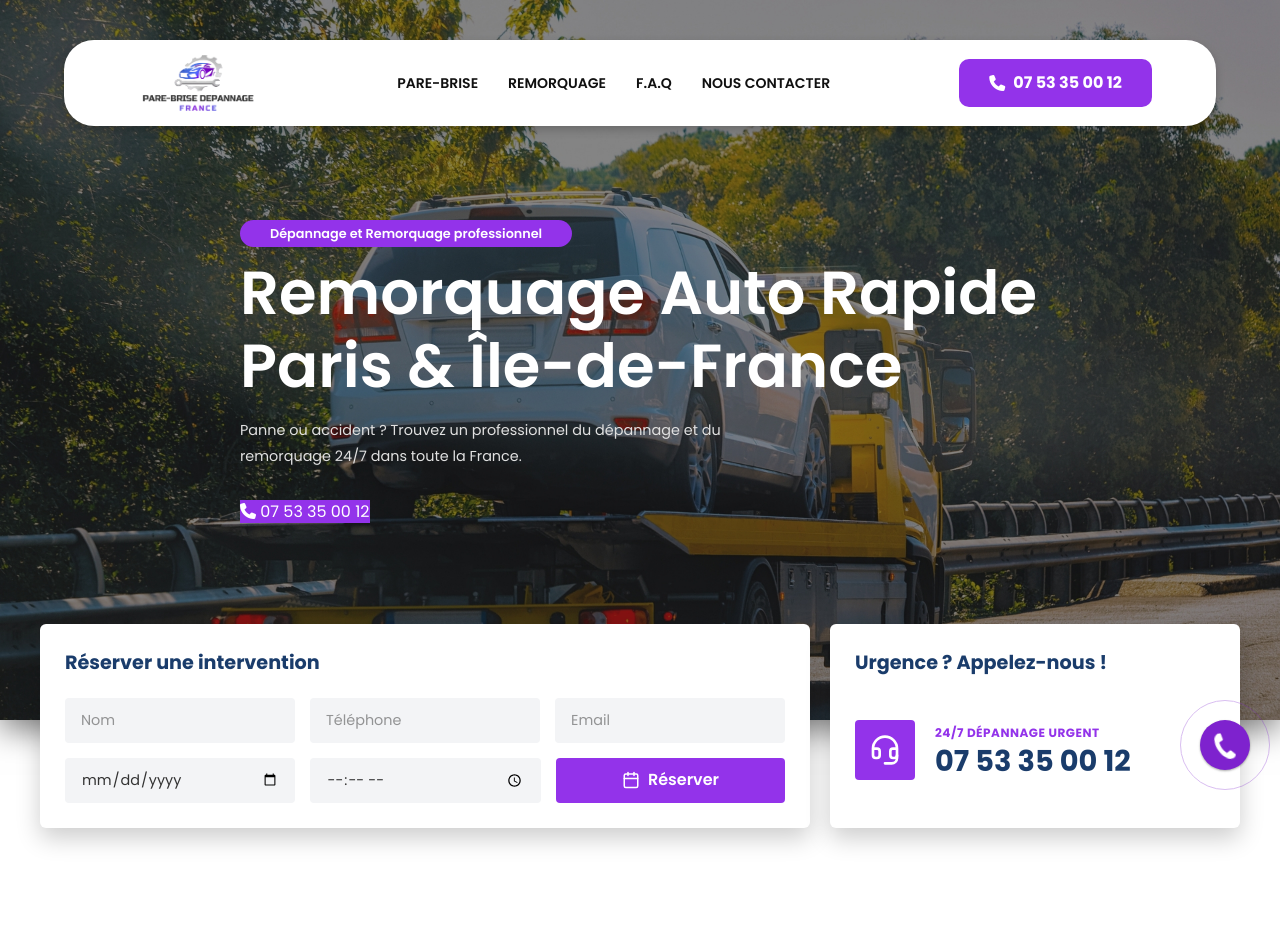
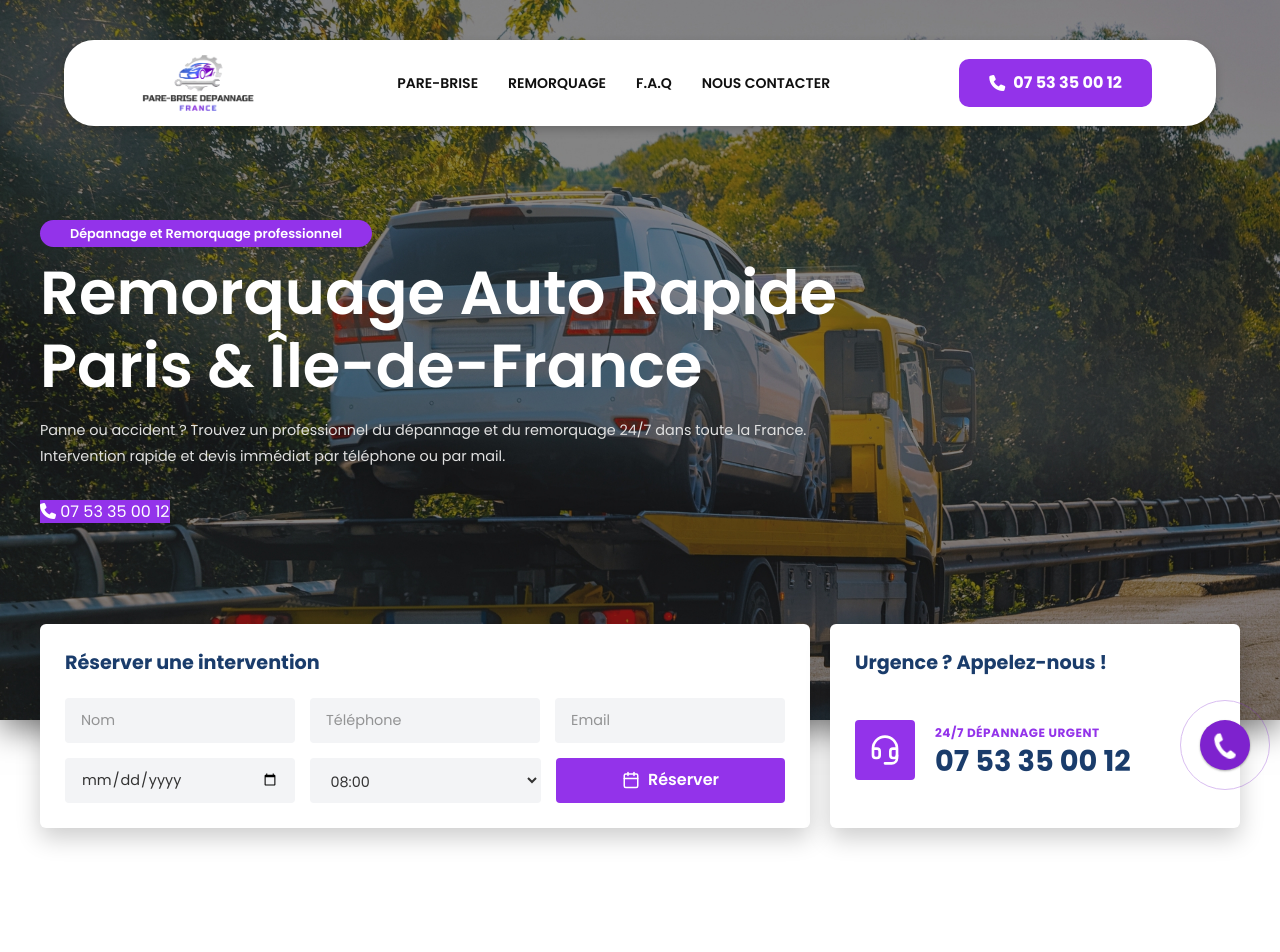
Before and after one commit to asmatrouky/parebrisedepannage, a Next.js app: page /depannage in a window 1280 px wide. Shown: the top 952 px of the page. Built offline with nearby package versions, Linux system fonts and the light colour scheme.

Commit message:
mise à jour css

```diff
--- a/app/globals.css
+++ b/app/globals.css
@@ -1751,6 +1751,8 @@ background-color: #ffffff;
   font-size: 14px;
   line-height: 1.5;
   margin: 10px 0 0 0;
+    color: #101010;
+
 }
 
 /* Responsive */
--- a/components/DepannageHero.jsx
+++ b/components/DepannageHero.jsx
@@ -1,7 +1,7 @@
 "use client";
 
-import React, { useState, useEffect } from "react";
-import { Calendar, Headset } from "lucide-react";
+import React, { useState } from "react";
+import { Phone, Calendar, Headset } from "lucide-react";
 
 export default function DepannageHero() {
   const [formData, setFormData] = useState({
@@ -11,16 +11,6 @@ export default function DepannageHero() {
     date: "",
     hour: "",
   });
-
-  const [isIOS, setIsIOS] = useState(false);
-
-  // Détecter iPhone / iPad (Safari mobile)
-  useEffect(() => {
-    if (typeof navigator !== "undefined") {
-      const ua = navigator.userAgent || navigator.vendor || "";
-      setIsIOS(/iPad|iPhone|iPod/.test(ua));
-    }
-  }, []);
 
   const handleChange = (e) => {
     setFormData({
@@ -40,6 +30,7 @@ export default function DepannageHero() {
       });
 
       if (!res.ok) {
+        console.error("Erreur API :", await res.text());
         alert("Erreur lors de l’envoi du formulaire.");
         return;
       }
@@ -53,31 +44,26 @@ export default function DepannageHero() {
         hour: "",
       });
     } catch (err) {
-      alert("Erreur réseau.");
-      console.error(err);
+      console.error("Erreur réseau :", err);
+      alert("Erreur lors de l’envoi du formulaire.");
     }
   };
 
   return (
     <section className="depannage-hero-section">
-
-      {/* STYLE pour placeholder iOS */}
-      <style>{`
-        .ios-placeholder::placeholder {
-          color: #b3b3b3;
-        }
-      `}</style>
-
       <div className="depannage-hero-container">
         <div className="content-wrapper">
           <div className="content-dep">
-            <div className="promo-tag">Dépannage et Remorquage professionnel</div>
+            <div className="promo-tag">
+              Dépannage et Remorquage professionnel
+            </div>
 
             <h1>Remorquage Auto Rapide Paris & Île-de-France</h1>
 
             <p>
               Panne ou accident ? Trouvez un professionnel du dépannage et du
-              remorquage 24/7 dans toute la France.
+              remorquage 24/7 dans toute la France. Intervention rapide et devis
+              immédiat par téléphone ou par mail.
             </p>
 
             <div className="buttons">
@@ -90,20 +76,19 @@ export default function DepannageHero() {
       </div>
 
       <div className="hero-widgets-container">
+        {/* FORMULAIRE DE RÉSERVATION */}
         <div className="widget-box booking-widget">
-          <h3>Réserver une intervention</h3>
+          <h3> Réserver une intervention </h3>
 
           <form className="booking-form" onSubmit={handleSubmit}>
-
-            {/* Ligne nom / téléphone / email */}
             <div className="form-row-dep">
               <input
                 type="text"
                 name="name"
                 placeholder="Nom"
                 className="input-field"
+                onChange={handleChange}
                 value={formData.name}
-                onChange={handleChange}
                 required
               />
 
@@ -112,8 +97,8 @@ export default function DepannageHero() {
                 name="phone"
                 placeholder="Téléphone"
                 className="input-field"
+                onChange={handleChange}
                 value={formData.phone}
-                onChange={handleChange}
                 required
               />
 
@@ -122,39 +107,59 @@ export default function DepannageHero() {
                 name="email"
                 placeholder="Email"
                 className="input-field"
+                onChange={handleChange}
                 value={formData.email}
-                onChange={handleChange}
               />
             </div>
 
-            {/* Ligne date / heure / bouton */}
             <div className="form-row-dep">
-
-              {/* DATE – adaptatif iPhone */}
+              {/* 📅 Date : calendrier natif */}
               <input
+                type="date"
                 name="date"
-                className={`input-field ${isIOS ? "ios-placeholder" : ""}`}
+                className="input-field"
+                onChange={handleChange}
                 value={formData.date}
-                onChange={handleChange}
                 required
-                type={isIOS ? "text" : "date"}
-                placeholder={isIOS ? "Date (JJ/MM/AAAA)" : undefined}
-                inputMode={isIOS ? "numeric" : undefined}
-                pattern={isIOS ? "\\d{2}/\\d{2}/\\d{4}" : undefined}
               />
 
-              {/* HEURE – adaptatif iPhone */}
-              <input
+              <select
                 name="hour"
-                className={`input-field ${isIOS ? "ios-placeholder" : ""}`}
+                className="input-field"
+                onChange={handleChange}
                 value={formData.hour}
-                onChange={handleChange}
                 required
-                type={isIOS ? "text" : "time"}
-                placeholder={isIOS ? "Heure (HH:MM)" : undefined}
-                inputMode={isIOS ? "numeric" : undefined}
-                pattern={isIOS ? "^\\d{2}:\\d{2}$" : undefined}
-              />
+              >
+                <option value="08:00">08:00</option>
+                <option value="08:30">08:30</option>
+                <option value="09:00">09:00</option>
+                <option value="09:30">09:30</option>
+                <option value="10:00">10:00</option>
+                <option value="10:30">10:30</option>
+                <option value="11:00">11:00</option>
+                <option value="11:30">11:30</option>
+                <option value="12:00">12:00</option>
+                <option value="12:30">12:30</option>
+                <option value="13:00">13:00</option>
+                <option value="13:30">13:30</option>
+                <option value="14:00">14:00</option>
+                <option value="14:30">14:30</option>
+                <option value="15:00">15:00</option>
+                <option value="15:30">15:30</option>
+                <option value="16:00">16:00</option>
+                <option value="16:30">16:30</option>
+                <option value="17:00">17:00</option>
+                <option value="17:30">17:30</option>
+                <option value="18:00">18:00</option>
+                <option value="18:30">18:30</option>
+                <option value="19:00">19:00</option>
+                <option value="19:30">19:30</option>
+                <option value="20:00">20:00</option>
+                <option value="20:30">20:30</option>
+                <option value="21:00">21:00</option>
+                <option value="21:30">21:30</option>
+                <option value="22:00">22:00</option>
+              </select>
 
               <button className="btn-booking-submit" type="submit">
                 <Calendar size={18} style={{ marginRight: "8px" }} />
@@ -164,7 +169,7 @@ export default function DepannageHero() {
           </form>
         </div>
 
-        {/* APPEL URGENT */}
+        {/* BLOC APPEL URGENT */}
         <div className="widget-box call-widget">
           <h3>Urgence ? Appelez-nous !</h3>
 
@@ -179,7 +184,6 @@ export default function DepannageHero() {
             </div>
           </div>
         </div>
-
       </div>
     </section>
   );
```
